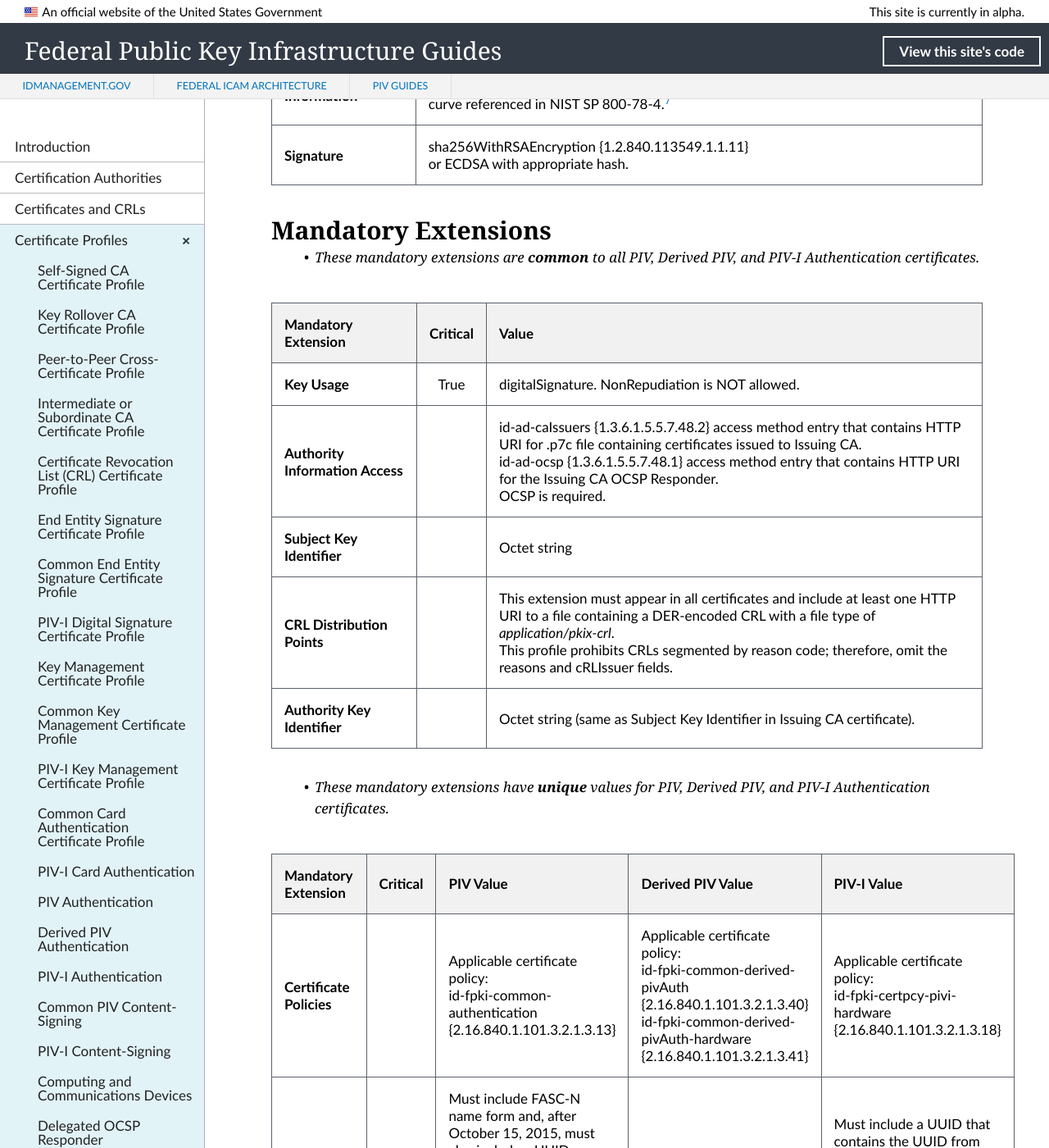
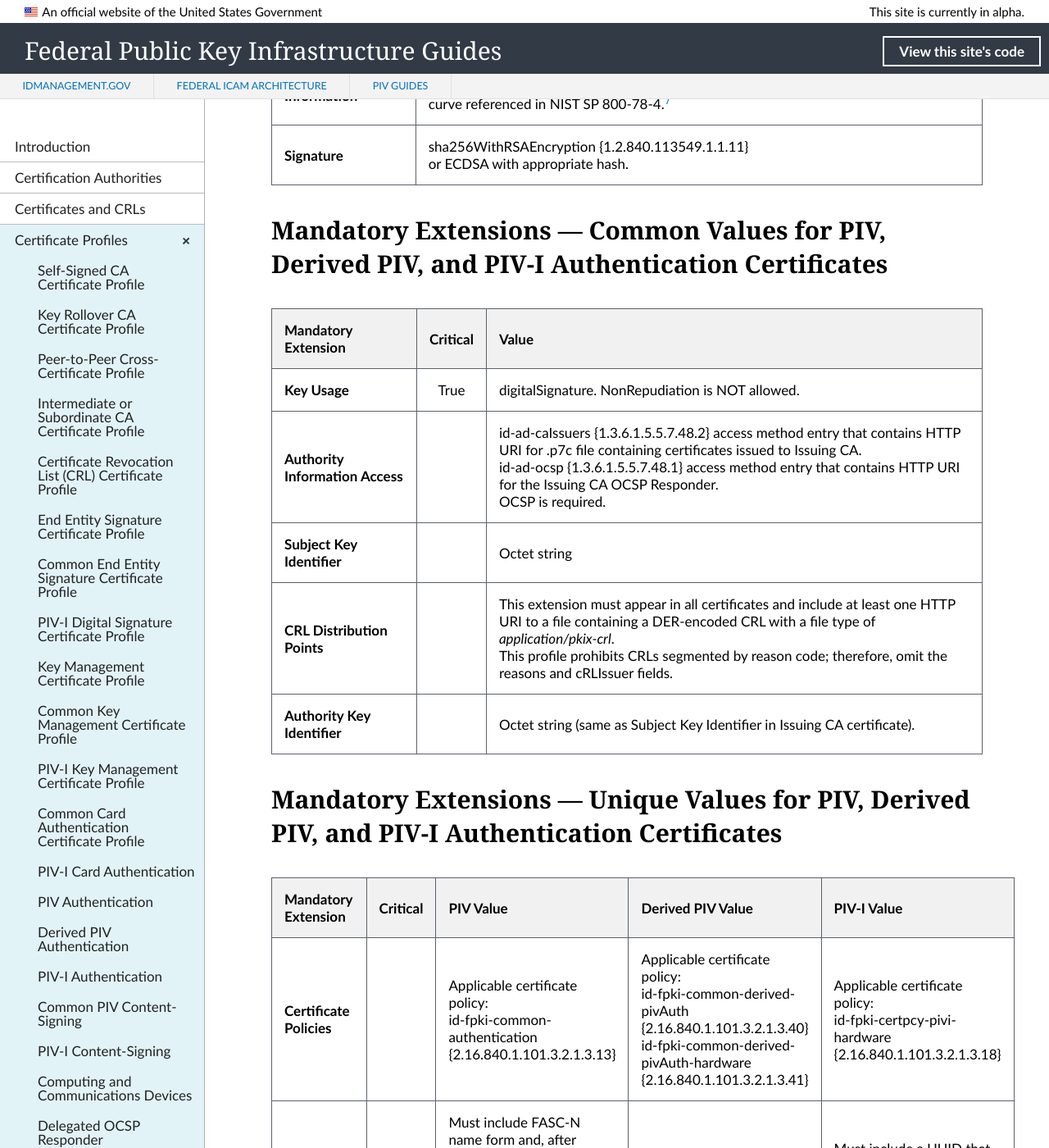
Before and after one commit to GSA/fpki-guides, a Jekyll site: the page built from _profiles/23_all_piv_auth.md, in a window 1280 px wide and 1400 px high, scrolled down 1560 px. Shown: the whole window at 82% size. Built offline with Jekyll 4.4.1, drawn with Linux system fonts in a browser that asks for light colours; nearby versions of some CDN libraries; library files that are not in the unit come from our copies.

Commit message:
Update 23_all_piv_auth.md
New titles to highlight Mandatory Extension table diffs

```diff
--- a/_profiles/23_all_piv_auth.md
+++ b/_profiles/23_all_piv_auth.md
@@ -30,9 +30,7 @@
 | **Subject Public Key Information**  |   For RSA, must be at least 2048 bit modulus, rsaEncryption {1.2.840.113549.1.1.1}.<br>For ECC, implicitly specify parameters through an OID associated with a NIST-approved curve referenced in NIST SP 800-78-4.<sup>[7](#7)</sup>   |
 | **Signature**   |   sha256WithRSAEncryption {1.2.840.113549.1.1.11}<br>or ECDSA with appropriate hash.   |
 
-## Mandatory Extensions
-
-* _These mandatory extensions are **common** to all PIV, Derived PIV, and PIV-I Authentication certificates._
+## Mandatory Extensions&nbsp;&mdash;&nbsp;Common Values for PIV, Derived PIV, and PIV-I Authentication Certificates
 
 | **Mandatory<br>Extension** |  **Critical** | **Value** |
 | :-------- | :-----: | :----- |
@@ -42,7 +40,7 @@
 | **CRL Distribution Points**   | |  This extension must appear in all certificates and include at least one HTTP URI to a file containing a DER-encoded CRL with a file type of _application/pkix-crl_.<br>This profile prohibits CRLs segmented by reason code; therefore, omit the reasons and cRLIssuer fields. |
 | **Authority Key Identifier**   |  | Octet string (same as Subject Key Identifier in Issuing CA certificate). |
 
-* _These mandatory extensions have **unique** values for PIV, Derived PIV, and PIV-I Authentication certificates._
+## Mandatory Extensions&nbsp;&mdash;&nbsp;Unique Values for PIV, Derived PIV, and PIV-I Authentication Certificates
 
 | **Mandatory<br>Extension**  | **Critical** | **PIV Value** | **Derived PIV Value**  |  **PIV-I Value** |
 | :-------- | :------ | :----- | :-----  | :-----     |
```
